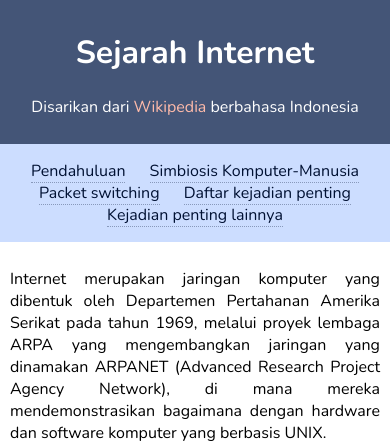
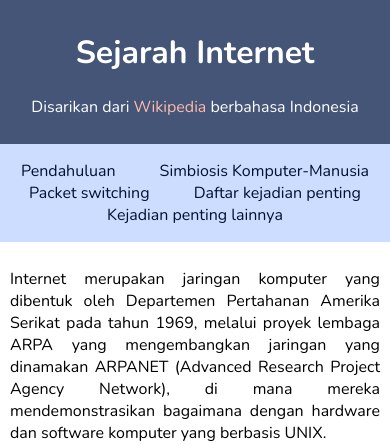
Before and after one commit to CokdePutra/ba233, a PHP site: page /internet.html in a window 390 px wide. Shown: the top 445 px of the page. Run offline with PHP 8.4, Linux system fonts and the light colour scheme.

Commit message:
Update internet1.css to modify nav link styles for improved appearance

```diff
--- a/internet1.css
+++ b/internet1.css
@@ -98,11 +98,11 @@ article > * {
   }
   nav a {
     display: inline;
-    padding: initial;
+    border: none;
   }
   nav a:hover {
     border-right: none;
-
+    background-color: initial;
   }
 }
 
```
